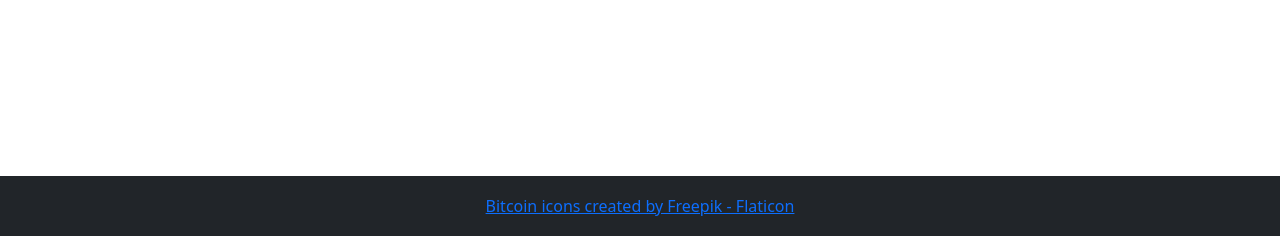
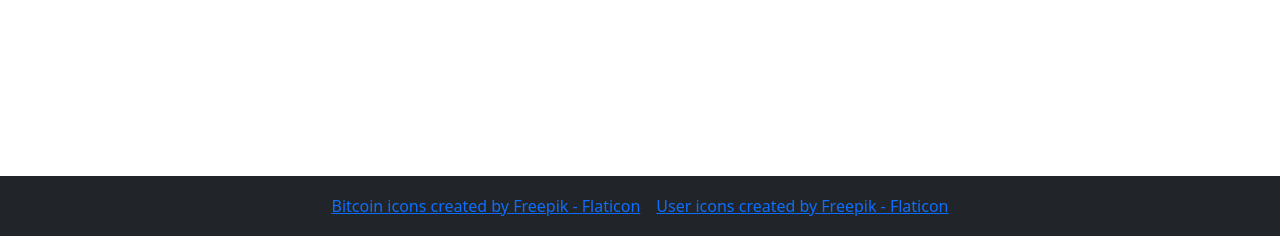
Before and after one commit to lukaswilde/crypto_tracker, a Django app: template pages/templates/pages/index.html in a window 1280 px wide. Shown: the part 564-800 px from the top of the page. Run offline with Django 3.2, Linux system fonts and the light colour scheme; the template is opened without the code that fills it, so the values that code supplies are empty; some libraries are stand-ins or nearby versions.

```diff
--- a/templates/footer.html
+++ b/templates/footer.html
@@ -1,8 +1,14 @@
 <footer class="position-absolute bottom-0 bg-dark w-100 d-flex align-items-center justify-content-center"
         style="height: 60px">
-<a href="https://www.flaticon.com/free-icons/bitcoin"
+<a class="mx-2"
+   href="https://www.flaticon.com/free-icons/bitcoin"
    target="_blank"
    rel="noopener noreferrer"
    title="bitcoin icons">Bitcoin icons created by Freepik - Flaticon</a
 >
+<a class="mx-2"
+   ref="https://www.flaticon.com/free-icons/user"
+   target="_blank"
+   rel="noopener noreferrer"
+   title="user icons">User icons created by Freepik - Flaticon</a>
 </footer>
```
Also changed, not shown: 1 other file.
